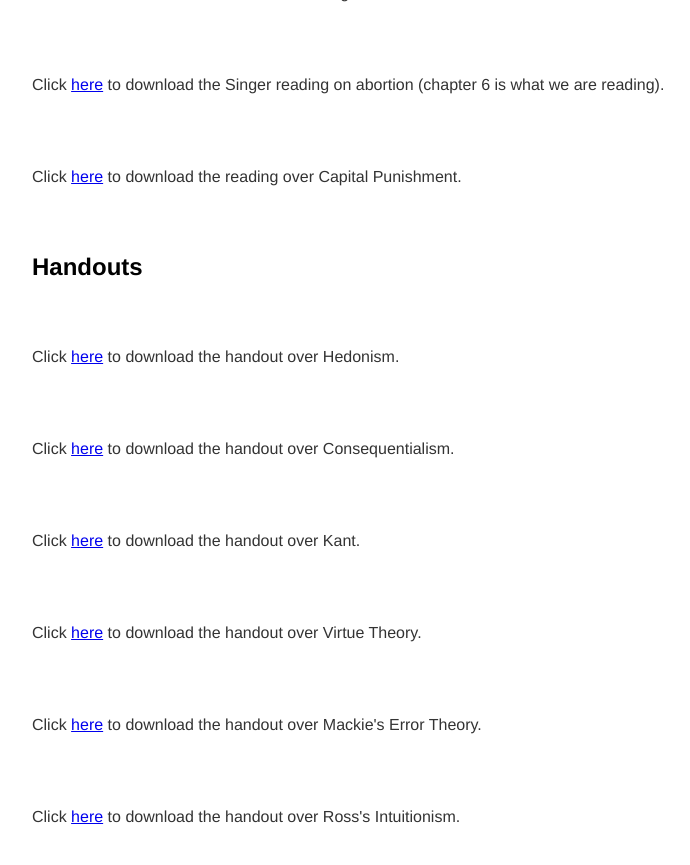
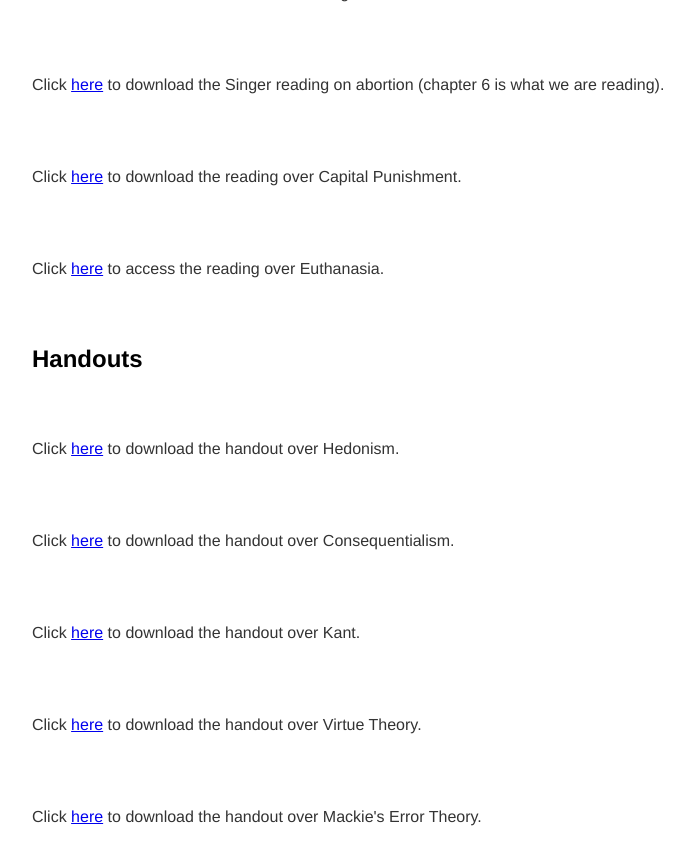
Before and after one commit to kevinjpatton/kevinjpatton.github.io, a Jekyll site: the page built from teaching/phil_2030/index.html, in a window 1280 px wide and 900 px high, scrolled down 1674 px. Shown: the top 865 px of the window, without its empty margins (160-850 px from the left). Built offline with Jekyll 4.4.1, drawn with Linux system fonts in a browser that asks for light colours; Markdown is read by kramdown in place of the engine named in the settings.

Commit message:
Update index.html

```diff
--- a/teaching/phil_2030/index.html
+++ b/teaching/phil_2030/index.html
@@ -21,6 +21,7 @@ title: Teaching - Phil 2030
 <p>Click <a href="/teaching/phil_2030/Judith Jarvis Thomson - A Defense of Abortion.pdf" target="_blank">here</a> to download the Thomson reading on abortion.</p>
 <p>Click <a href="/teaching/phil_2030/Peter Singer - Practical Ethics.pdf" target="_blank">here</a> to download the Singer reading on abortion (chapter 6 is what we are reading).</p>
 <p>Click <a href="/banda/Matthew Kramer - The Ethics of Capital Punishment.pdf" target="_blank">here</a> to download the reading over Capital Punishment.</p>
+ <p>Click <a href="https://plato.stanford.edu/entries/euthanasia-voluntary/" target="_blank">here</a> to access the reading over Euthanasia.</p>
 
 <h2>Handouts</h2>
 <p>Click <a href="/teaching/phil_2030/Handout - Hedonism.pdf" target="_blank">here</a> to download the handout over Hedonism.</p>
```
